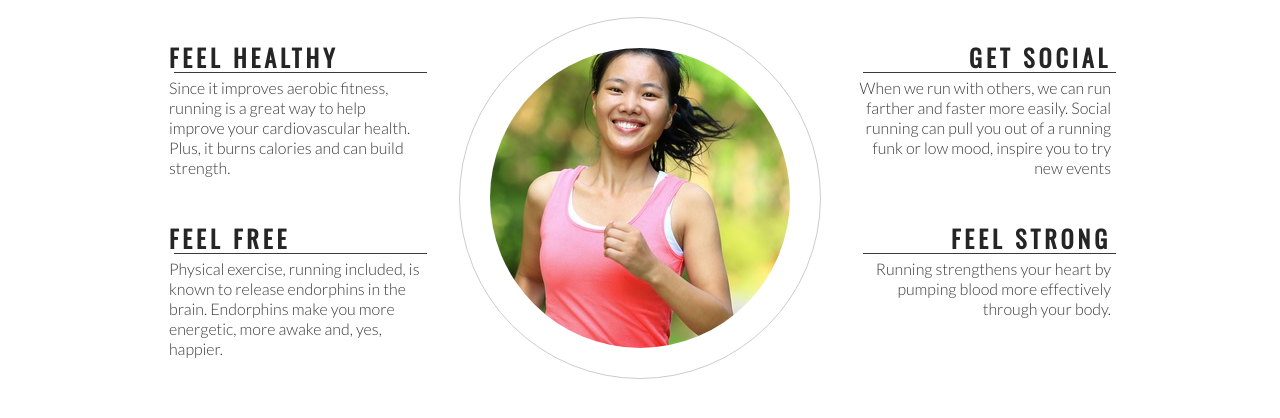
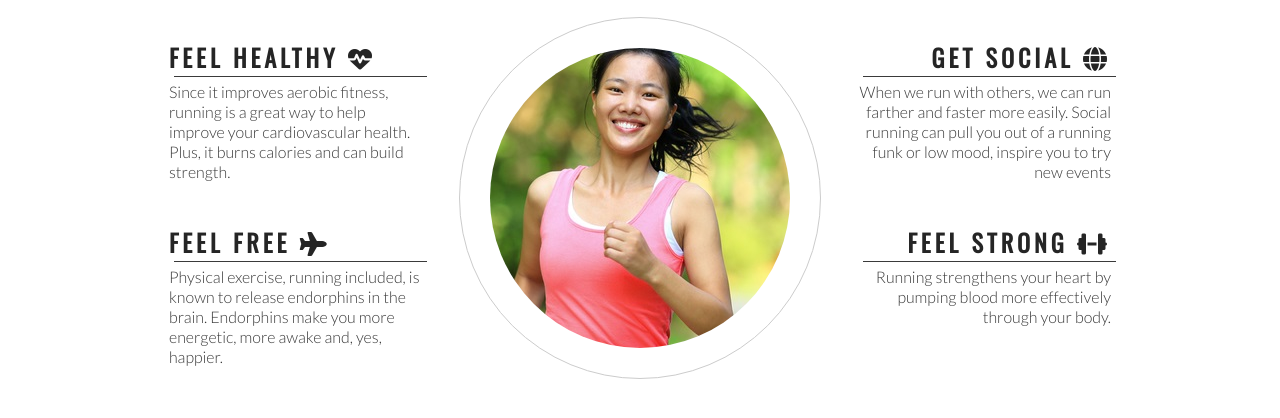
Before and after one commit to Erik1007/love-running, a plain HTML site: page index.html in a window 1280 px wide. Shown: the part 764-1182 px from the top of the page. Drawn offline with nearby package versions, Linux system fonts and the light colour scheme.

Commit message:
set icons in the ethos midsection

```diff
--- a/index.html
+++ b/index.html
@@ -41,24 +41,24 @@
         <h2 id="welcome">Why Love Running With Us</h2>
         <div id="left-about">
             <div class="left-about-heading">
-                <h2>Feel Healthy</h2>
+                <h2>Feel Healthy <i class="fa-solid fa-heart-pulse"></i></h2>
                 <hr>
                 <p>Since it improves aerobic fitness, running is a great way to help improve your cardiovascular health. Plus, it burns calories and can build strength.</p>
             </div>
             <div class="left-about-heading">
-                <h2>Feel Free</h2>
+                <h2>Feel Free <i class="fa-solid fa-plane"></i></h2>
                 <hr>
                 <p>Physical exercise, running included, is known to release endorphins in the brain. Endorphins make you more energetic, more awake and, yes, happier.</p>
             </div>
         </div>
         <div id="right-about">
             <div class="right-about-heading">
-                <h2>Get Social</h2>
+                <h2>Get Social <i class="fa-solid fa-globe"></i></h2>
                 <hr>
                 <p>When we run with others, we can run farther and faster more easily. Social running can pull you out of a running funk or low mood, inspire you to try new events</p>
             </div>
             <div class="right-about-heading">
-                <h2>Feel Strong</h2>
+                <h2>Feel Strong <i class="fa-solid fa-dumbbell"></i></h2>
                 <hr>
                 <p>Running strengthens your heart by pumping blood more effectively through your body.</p>
             </div>
@@ -77,5 +77,8 @@
     <footer>
         social media links here
     </footer>
+
+    <!-- font awesome script here -->
+    <script src="https://kit.fontawesome.com/ad87fa8c1c.js" crossorigin="anonymous"></script>
 </body>
 </html>
```
